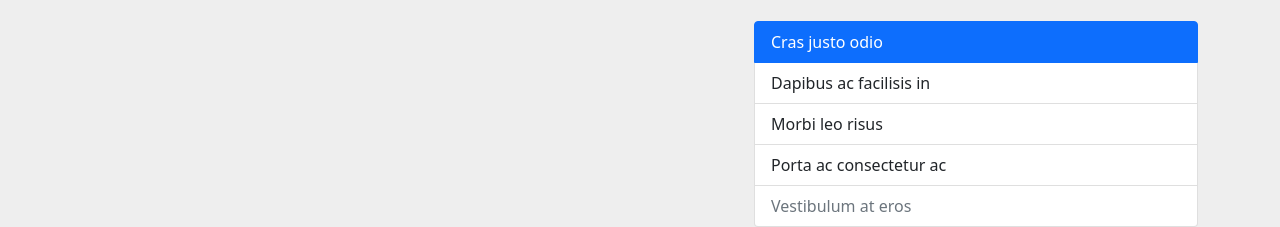
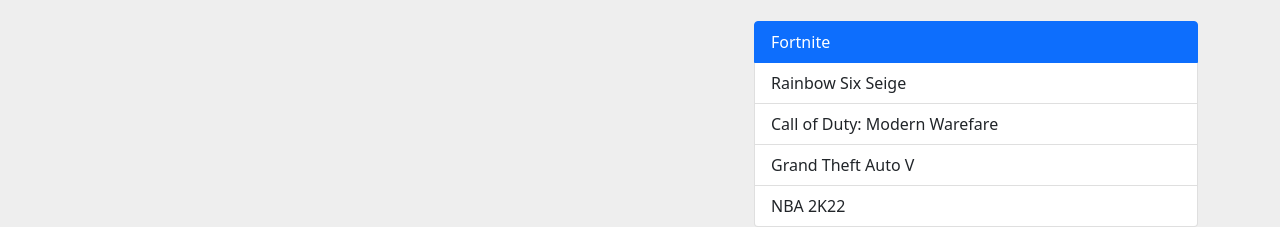
Before and after one commit to JupyterNoteFiend/Gamecon_CS326, a plain HTML site: page gamecon.html in a window 1280 px wide. Shown: the part 620-847 px from the top of the page. Drawn offline with nearby package versions, Linux system fonts and the light colour scheme.

Commit message:
Update gamecon.html
minor changes to html

```diff
--- a/gamecon.html
+++ b/gamecon.html
@@ -12,14 +12,14 @@
 <body>
   <nav class="navbar navbar-light bg-light py-3">
     <img class="logo" src="gameconlogo.png">
-        <div class = "searchBoxDiv">
+    <div class="searchBoxDiv">
       <input class="searchBox" type="text" placeholder="Search Post by Title">
     </div>
     <div class="login">Login</div>
     <div class="signup">Sign Up</div>
   </nav>
-    <br/>
-    <div class="container posts-content">
+  <br />
+  <div class="container posts-content bigCard">
     <div class="row">
       <div class="col-lg-6">
         <div class="card mb-4">
@@ -34,7 +34,8 @@
             <p>
               I fw fortnite heavy.
             </p>
-                    <a href="javascript:void(0)" class="ui-rect ui-bg-cover post-image" style="background-image: url(https://i.ytimg.com/vi/-LIfETJ0G1U/maxresdefault.jpg);"></a>
+            <a href="javascript:void(0)" class="ui-rect ui-bg-cover post-image"
+              style="background-image: url(https://i.ytimg.com/vi/-LIfETJ0G1U/maxresdefault.jpg);"></a>
           </div>
           <div class="card-footer">
             <a href="javascript:void(0)" class="d-inline-block text-muted likes">
@@ -51,11 +52,11 @@
       </div>
       <div class="list-group">
         <button type="button" class="list-group-item list-group-item-action active">
-          Cras justo odio
+          Fortnite
         </button>
-        <button type="button" class="list-group-item list-group-item-action">Dapibus ac facilisis in</button>
-        <button type="button" class="list-group-item list-group-item-action">Morbi leo risus</button>
-        <button type="button" class="list-group-item list-group-item-action">Porta ac consectetur ac</button>
-        <button type="button" class="list-group-item list-group-item-action" disabled>Vestibulum at eros</button>
+        <button type="button" class="list-group-item list-group-item-action">Rainbow Six Seige</button>
+        <button type="button" class="list-group-item list-group-item-action">Call of Duty: Modern Warefare</button>
+        <button type="button" class="list-group-item list-group-item-action">Grand Theft Auto V</button>
+        <button type="button" class="list-group-item list-group-item-action">NBA 2K22</button>
       </div>
 </body>
```
Lines whose indentation alone changed are shown as unchanged.
